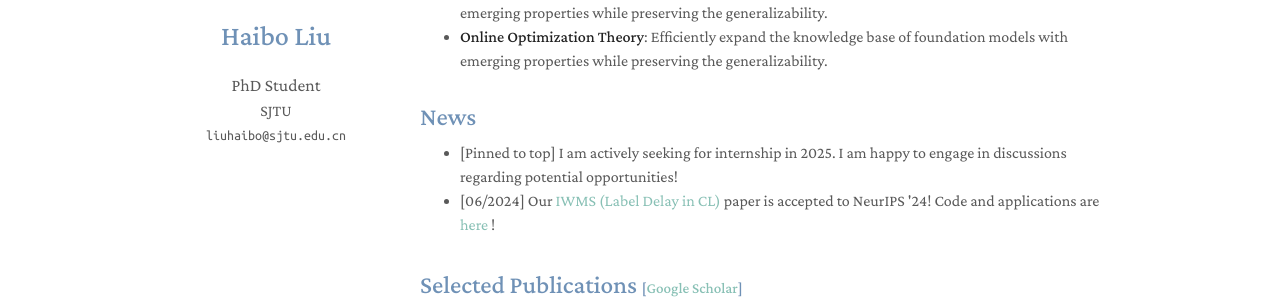
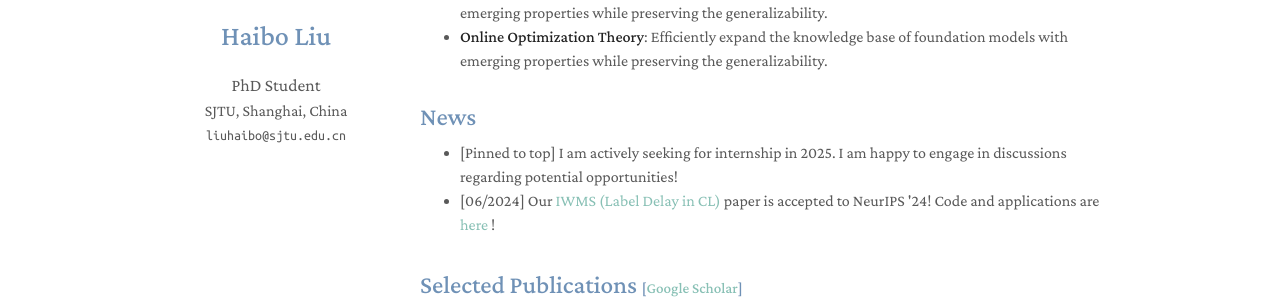
Before and after one commit to liuhaibo919/liuhaibo919.github.io, a Jekyll site: the page built from index.md, in a window 1280 px wide. Shown: the part 288-587 px from the top of the page. Built offline with Jekyll 4.4.1, drawn with Linux system fonts in a browser that asks for light colours; a style sheet for code colours, icons or effects is not loaded.

Commit message:
Update _config.yml

```diff
--- a/_config.yml
+++ b/_config.yml
@@ -1,7 +1,7 @@
 # Basic Information
 title: Haibo Liu
 position: PhD Student
-affiliation: SJTU
+affiliation: SJTU, Shanghai, China
 affiliation_link: https://liuhaibo919.github.io/
 affiliation_logo: ./assets/img/kaust_logo.svg
 email: liuhaibo@sjtu.edu.cn
```
